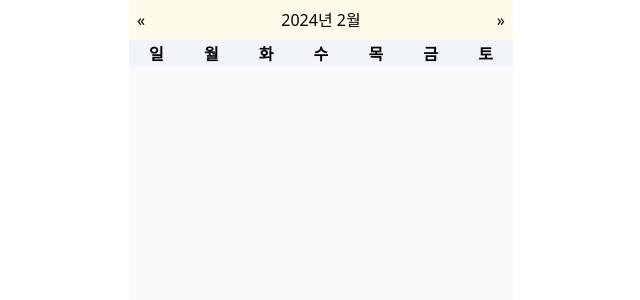
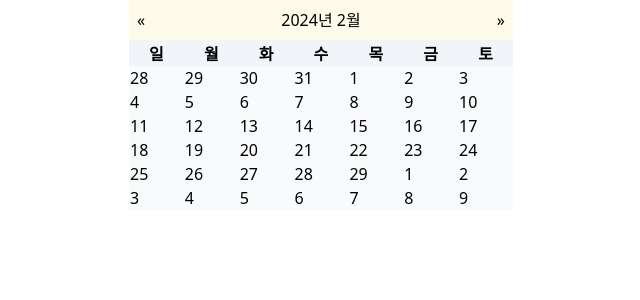
Before and after one commit to uudeok/calendeok, a React app: page / in a window 1280 px wide. Shown: the top 300 px of the page, without its empty margins (319-959 px from the left). Built offline with nearby package versions, Linux system fonts and the light colour scheme.

Commit message:
update : 날짜 렌더링 구현

```diff
--- /dev/null
+++ b/src/@types/index.d.ts
@@ -0,0 +1,5 @@
+import { MONTH_LABEL } from "../const";
+
+export type MONTH_LABEL_TYPE = typeof MONTH_LABEL;
+export type MONTH_LABEL_KEYS = keyof MONTH_LABEL_TYPE;
+export type MONTH_LABEL_VALUES = MONTH_LABEL_TYPE[MONTH_LABEL_KEYS];
--- a/src/App.tsx
+++ b/src/App.tsx
@@ -3,7 +3,10 @@ import Calender from "./Calendeok";
 
 const App = () => {
   const [date, setDate] = useState(new Date());
+  const onChange = (date: Date) => {
+    console.log("date", date);
+  };
 
-  return <Calender selected={date} />;
+  return <Calender selected={date} onChange={onChange} />;
 };
 export default App;
--- /dev/null
+++ b/src/Calendeok/DateCell.tsx
@@ -0,0 +1,23 @@
+import { MONTH_LABEL_VALUES } from "../@types";
+
+type DateCellType = {
+  date: string;
+  monthLabel: MONTH_LABEL_VALUES;
+};
+
+const DateCell = ({ date, monthLabel }: DateCellType) => {
+  const cell = new Date(date).getDate();
+
+  const handleDate = (e: React.MouseEvent<HTMLButtonElement>) => {
+    e.preventDefault();
+    console.log(e.target);
+  };
+
+  return (
+    <td>
+      <button onClick={handleDate}>{cell}</button>
+    </td>
+  );
+};
+
+export default DateCell;
--- a/src/Calendeok/Day.tsx
+++ b/src/Calendeok/Day.tsx
@@ -1,23 +1,70 @@
+import { calculateMonthInfo } from "../Util/month";
+import { MONTH_LABEL_VALUES } from "../@types";
+import { MONTH_LABEL } from "../const";
+import DateCell from "./DateCell";
+import dayjs from "dayjs";
+
 type DayProps = {
-  month: number;
-  year: number;
+  curMonth: number;
+  curYear: number;
 };
 
-const Day = ({ year, month }: DayProps) => {
-  const calculateMonthInfo = (year: number, month: number) => {
-    const firstDay = new Date(year, month).getDay();
-    const lastDate = new Date(year, month + 1, 0);
-    console.log(firstDay, lastDate);
+const NUM_OF_DAY = 42;
 
-    return { firstDay, lastDate };
+const Day = ({ curYear, curMonth }: DayProps) => {
+  const renderDate = () => {
+    const { firstDay, lastDate } = calculateMonthInfo(curYear, curMonth);
+    let dateCell = new Date(curYear, curMonth, 1 - firstDay).getDate();
+
+    let count = 0;
+    let month = curMonth - 1;
+    let monthLabel = MONTH_LABEL.MONTH_PREV as MONTH_LABEL_VALUES;
+    let cells = [];
+
+    while (count < NUM_OF_DAY) {
+      if (count === firstDay) {
+        dateCell = 1;
+        month++;
+        monthLabel = MONTH_LABEL.MONTH_CURRENT;
+      }
+
+      if (count > firstDay && dateCell > lastDate) {
+        dateCell = 1;
+        month++;
+        monthLabel = MONTH_LABEL.MONTH_NEXT;
+      }
+
+      const renderingDate = dayjs(new Date(curYear, month, dateCell)).format(
+        "YYYY-MM-DD"
+      );
+
+      cells.push({ date: renderingDate, monthLabel: monthLabel });
+
+      dateCell++;
+      count++;
+    }
+
+    const rows = [];
+
+    while (cells.length) {
+      const rowCells = cells.splice(0, 7);
+      const rowCell = rowCells.map((cell) => (
+        <DateCell
+          key={cell.date}
+          date={cell.date}
+          monthLabel={cell.monthLabel}
+        />
+      ));
+      rows.push(<tr key={rowCells[0].date}>{rowCell}</tr>);
+    }
+
+    return rows;
   };
 
-  calculateMonthInfo(year, month);
-
   return (
-    <>
-      <div></div>
-    </>
+    <table>
+      <tbody>{renderDate()}</tbody>
+    </table>
   );
 };
 
--- /dev/null
+++ b/src/Calendeok/Navigate.tsx
@@ -0,0 +1,56 @@
+type NavigateType = {
+  curMonth: number;
+  curYear: number;
+  setCurMonth: React.Dispatch<React.SetStateAction<number>>;
+  setCurYear: React.Dispatch<React.SetStateAction<number>>;
+};
+
+const Navigate = ({
+  curMonth,
+  curYear,
+  setCurMonth,
+  setCurYear,
+}: NavigateType) => {
+  const handlePrevButton = (e: React.MouseEvent<HTMLButtonElement>) => {
+    e.preventDefault();
+
+    if (curMonth === 0) {
+      setCurMonth(11);
+      setCurYear(curYear - 1);
+    } else {
+      setCurMonth(curMonth - 1);
+    }
+  };
+
+  const handleNextButton = (e: React.MouseEvent<HTMLButtonElement>) => {
+    e.preventDefault();
+
+    if (curMonth === 11) {
+      setCurMonth(0);
+      setCurYear(curYear + 1);
+    } else {
+      setCurMonth(curMonth + 1);
+    }
+  };
+
+  const getMonthLabel = (year: number, month: number) => {
+    const monthLabel = new Date(year, month).toLocaleDateString("ko-KR", {
+      year: "numeric",
+      month: "long",
+    });
+
+    return monthLabel;
+  };
+
+  return (
+    <div className="flex w-96 bg-amber-50 p-2 justify-center">
+      <button onClick={handlePrevButton}>«</button>
+      <span className="flex-grow text-center">
+        {getMonthLabel(curYear, curMonth)}
+      </span>
+      <button onClick={handleNextButton}>»</button>
+    </div>
+  );
+};
+
+export default Navigate;
--- a/src/Calendeok/index.tsx
+++ b/src/Calendeok/index.tsx
@@ -1,58 +1,28 @@
 import { useState } from "react";
 import DayOfWeek from "./DayOfWeek";
 import Day from "./Day";
+import Navigate from "./Navigate";
 
 type CalenderType = {
   selected: Date;
+  onChange: (date: Date) => void;
 };
 
-const Calender = ({ selected }: CalenderType) => {
-  const [year, setYear] = useState(selected.getFullYear());
-  const [month, setMonth] = useState(selected.getMonth());
-
-  const handlePrevButton = (e: React.MouseEvent<HTMLButtonElement>) => {
-    e.preventDefault();
-
-    if (month === 0) {
-      setMonth(11);
-      setYear(year - 1);
-    } else {
-      setMonth(month - 1);
-    }
-  };
-
-  const handleNextButton = (e: React.MouseEvent<HTMLButtonElement>) => {
-    e.preventDefault();
-
-    if (month === 11) {
-      setMonth(0);
-      setYear(year + 1);
-    } else {
-      setMonth(month + 1);
-    }
-  };
-
-  const getMonthLabel = (year: number, month: number) => {
-    const monthLabel = new Date(year, month).toLocaleDateString("ko-KR", {
-      year: "numeric",
-      month: "long",
-    });
-
-    return monthLabel;
-  };
+const Calender = ({ selected, onChange }: CalenderType) => {
+  const [curYear, SetCurYear] = useState(selected.getFullYear());
+  const [curMonth, setCurMonth] = useState(selected.getMonth());
 
   return (
     <>
-      <div className="flex flex-col w-96 h-full bg-slate-50 m-auto">
-        <div className="flex w-96 bg-amber-50 p-2 justify-center">
-          <button onClick={handlePrevButton}>«</button>
-          <span className="flex-grow text-center">
-            {getMonthLabel(year, month)}
-          </span>
-          <button onClick={handleNextButton}>»</button>
-        </div>
+      <div className="flex flex-col w-96 bg-slate-50 m-auto">
+        <Navigate
+          setCurMonth={setCurMonth}
+          setCurYear={SetCurYear}
+          curMonth={curMonth}
+          curYear={curYear}
+        />
         <DayOfWeek />
-        <Day year={year} month={month} />
+        <Day curYear={curYear} curMonth={curMonth} />
       </div>
     </>
   );
--- /dev/null
+++ b/src/Util/month.ts
@@ -0,0 +1,5 @@
+export const calculateMonthInfo = (year: number, month: number) => {
+  const firstDay = new Date(year, month).getDay();
+  const lastDate = new Date(year, month + 1, 0).getDate();
+  return { firstDay, lastDate };
+};
--- /dev/null
+++ b/src/const/index.ts
@@ -0,0 +1,5 @@
+export const MONTH_LABEL = {
+  MONTH_PREV: "prev",
+  MONTH_CURRENT: "current",
+  MONTH_NEXT: "next",
+} as const;
```
